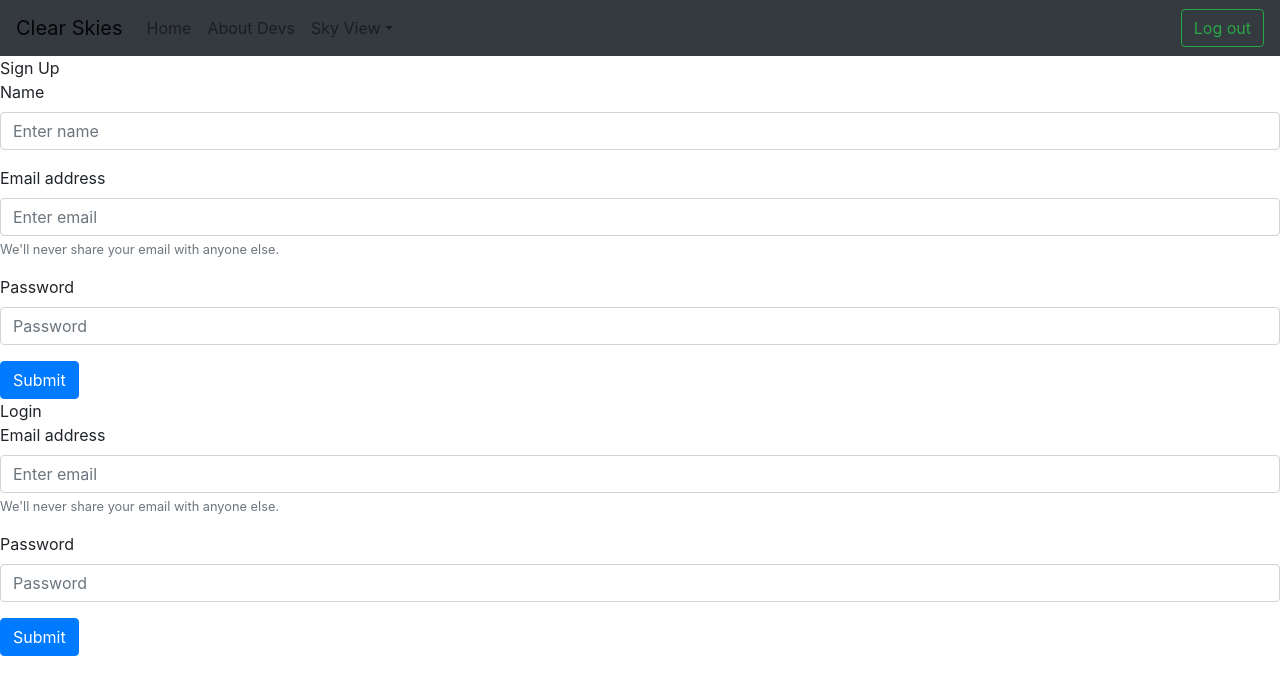
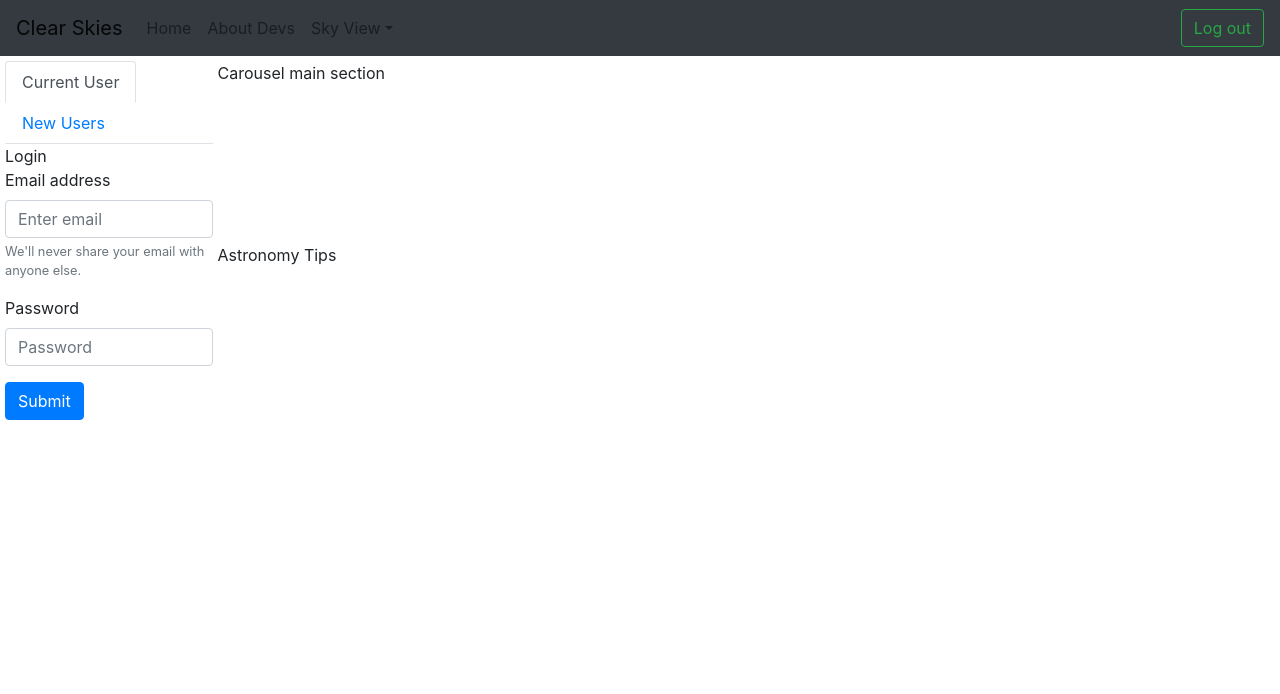
Before and after one commit to clear-skies-app/clear-skies, a React (Create React App) app: page / in a window 1280 px wide. Shown: the top 694 px of the page. Built offline with nearby package versions, Linux system fonts and the light colour scheme.

Commit message:
added tabbed interface for user-auth

```diff
--- a/public/index.html
+++ b/public/index.html
@@ -31,7 +31,7 @@
       work correctly both with client-side routing and a non-root public URL.
       Learn how to configure a non-root public URL by running `npm run build`.
     -->
-    <title>React App</title>
+		<title>Clear Skies</title>
 	</head>
 	<body>
 		<noscript>You need to enable JavaScript to run this app.</noscript>
@@ -45,6 +45,5 @@
 
       To begin the development, run `npm start` or `yarn start`.
       To create a production bundle, use `npm run build` or `yarn build`.
-    -->
-  </body>
+    --></body>
 </html>
--- a/src/Components/Header.js
+++ b/src/Components/Header.js
@@ -1,25 +1,35 @@
-import React, { Component } from 'react'
-import {Navbar, Button, Nav, NavDropdown } from 'react-bootstrap'
+import React, { Component } from 'react';
+import { Navbar, Button, Nav, NavDropdown } from 'react-bootstrap';
 
 export default class Header extends Component {
 	render() {
 		return (
-            <Navbar bg="dark" expand="lg">
-                <Navbar.Brand href="#home">Clear Skies</Navbar.Brand>
-                <Navbar.Toggle aria-controls="basic-navbar-nav" />
-                <Navbar.Collapse id="basic-navbar-nav">
-                    <Nav className="mr-auto">
-                    <Nav.Link href="/">Home</Nav.Link>
-                    <Nav.Link href="/about">About Devs</Nav.Link>
-                    <NavDropdown title="Sky View" id="basic-nav-dropdown">
-                        <NavDropdown.Item href="/skyview">Sky View</NavDropdown.Item>
-                        <NavDropdown.Item href="/observations">Observations</NavDropdown.Item>
-                        <NavDropdown.Item href="/catalog">My Observations</NavDropdown.Item>
+			<Navbar bg='dark' expand='lg'>
+				<Navbar.Brand href='/'>Clear Skies</Navbar.Brand>
+				<Navbar.Toggle aria-controls='basic-navbar-nav' />
+				<Navbar.Collapse id='basic-navbar-nav'>
+					<Nav className='mr-auto'>
+						<Nav.Link href='/'>Home</Nav.Link>
+						<Nav.Link href='/about'>About Devs</Nav.Link>
+						<NavDropdown title='Sky View' id='basic-nav-dropdown'>
+							<NavDropdown.Item href='/skyview'>
+								Sky View
+							</NavDropdown.Item>
+							<NavDropdown.Item href='/observations'>
+								Observations
+							</NavDropdown.Item>
+							<NavDropdown.Item href='/catalog'>
+								My Observations
+							</NavDropdown.Item>
 						</NavDropdown>
 					</Nav>
-                    <Button variant="outline-success" onClick={this.props.handleLogout}>Log out</Button>
+					<Button
+						variant='outline-success'
+						onClick={this.props.handleLogout}>
+						Log out
+					</Button>
 				</Navbar.Collapse>
 			</Navbar>
-        )
+		);
 	}
 }
--- a/src/LandingPage/LandingPage.css
+++ b/src/LandingPage/LandingPage.css
@@ -0,0 +1,26 @@
+.grid-container {
+	display: grid;
+	margin: 5px;
+	grid-template-columns: repeat(6, 1fr);
+	grid-template-rows: repeat(6, 1fr);
+	gap: 5px 5px;
+	grid-template-areas:
+		'sideBar carousel carousel carousel carousel carousel'
+		'sideBar carousel carousel carousel carousel carousel'
+		'sideBar carousel carousel carousel carousel carousel'
+		'sideBar tips tips tips tips tips'
+		'sideBar tips tips tips tips tips'
+		'sideBar tips tips tips tips tips';
+}
+
+.sideBar {
+	grid-area: sideBar;
+}
+
+.carousel {
+	grid-area: carousel;
+}
+
+.tips {
+	grid-area: tips;
+}
--- a/src/LandingPage/LandingPage.js
+++ b/src/LandingPage/LandingPage.js
@@ -1,14 +1,34 @@
-import React, { Component } from 'react'
-import SignUp from '../AuthPages/SignUp.js'
-import Login from '../AuthPages/Login.js'
-
+import React, { Component } from 'react';
+import SignUp from '../AuthPages/SignUp.js';
+import Login from '../AuthPages/Login.js';
+import { Tabs, Tab } from 'react-bootstrap';
+import './LandingPage.css';
 export default class LandingPage extends Component {
-    render() {
-        return (
-            <main>
-               <SignUp props={this.props} handleNewUser={this.props.handleNewUser}/>
-               <Login props={this.props} handleNewUser={this.props.handleNewUser}/>
-            </main>
-        )
-    }
+	render() {
+		return (
+			<main className='landingPage grid-container'>
+				<section className='carousel'>Carousel main section</section>
+				<content className='tips'>Astronomy Tips</content>
+				<aside className='sideBar'>
+					<Tabs
+						defaultActiveKey='login'
+						transition={false}
+						id='userAuth'>
+						<Tab eventKey='login' title='Current User'>
+							<Login
+								props={this.props}
+								handleNewUser={this.props.handleNewUser}
+							/>
+						</Tab>
+						<Tab eventKey='signup' title='New Users'>
+							<SignUp
+								props={this.props}
+								handleNewUser={this.props.handleNewUser}
+							/>
+						</Tab>
+					</Tabs>
+				</aside>
+			</main>
+		);
+	}
 }
```
Also changed, not shown: 1 other file (tests, documents, lock files or other folders). Lines whose indentation alone changed are shown as unchanged.
